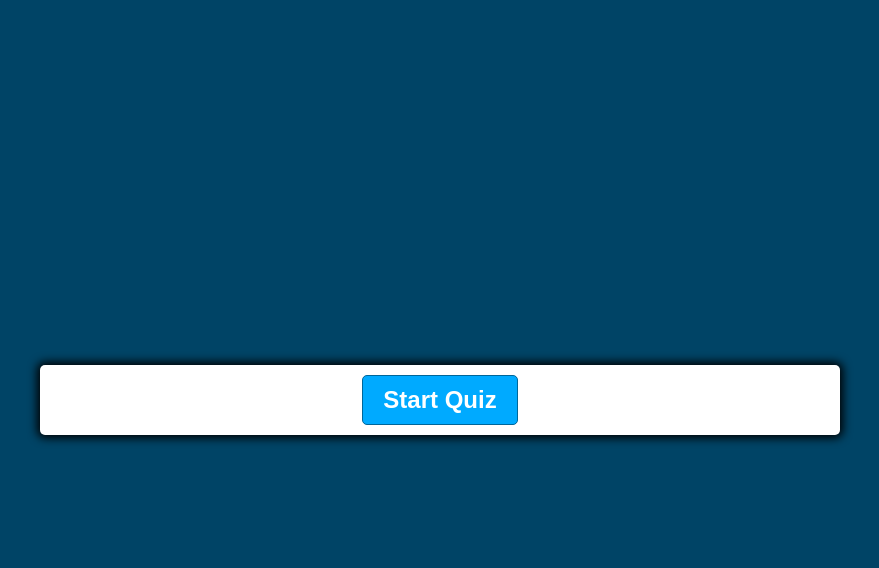
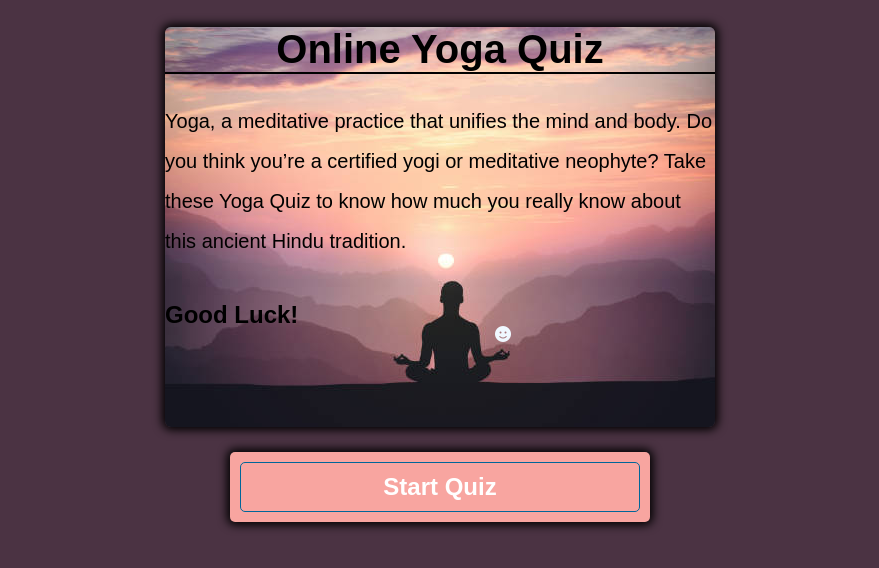
Before and after one commit to VitalijusSeskovas/practice_2_project, a plain HTML site: page index.html in a window 1280 px wide. Shown: the whole page, without its empty margins (200-1079 px from the left). Drawn offline with Linux system fonts and the light colour scheme; a web font is replaced by a local one.

Commit message:
Add last code before submit

```diff
--- a/assets/css/style.css
+++ b/assets/css/style.css
@@ -1,11 +1,5 @@
 /* Google Fonts */
 @import url('https://fonts.googleapis.com/css2?family=Macondo&family=Poppins:ital,wght@1,200&display=swap');
-
-/**/
-*, *::before, *::after {
-    box-sizing: border-box;
-    font-family: Macondo, sans-serif;
-}
 
 :root {
     --hue-neutral: 200;
@@ -14,32 +8,58 @@
 }
 
 body {
-    --hue: var(--hue-neutral);
     margin: 0;
     padding: 0;
-    display: flex;
-    width: 100vw;
-    height: 100vh;
+    width: 100%;
     justify-content: center;
     align-items: center;
-    background-color: hsl(var(--hue), 100%, 20%);
+    font-family: 'Macondo', sans-serif;
+    background-color: #4b3343;
 }
 
-body.correct {
-    --hue: var(--hue-correct);
+.info-box {
+    margin: 2% auto;
+    width: 550px;
+    height: 400px;
+    font: #fff;
+    border-radius: 6px;
+    box-shadow: 0 0 10px 3px;
+    background: url('../images/background4.jpg') no-repeat center center;
 }
 
-body.wrong {
-    --hue: var(--hue-wrong);
+h1 {
+    font-size: 40px;
+    color: #000;
+    text-align: center;
+    border-bottom: 2px solid #000000;
+}
+h2 {
+    float: left;
+    color: #000000;
+}
+
+p {
+    line-height: 40px;
+    color: #000000;
+    font-size: 20px;
+}
+
+.info {
+    text-align: center;
+    color: aliceblue;
+    margin: 4% auto;
+    padding: 1% 60%;
+
 }
 
 .container {
-    width: 800px;
+    width: 400px;
     max-width: 80%;
-    background-color: #fff;
+    background-color: #f8a5a0;
     border-radius: 5px;
     padding: 10px;
     box-shadow: 0 0 10px 3px;
+    margin: auto;
 }
 
 .btn-grid {
@@ -61,7 +81,7 @@ body.wrong {
 
 .btn:hover {
     border-color: #1b0735;
-    color: #1b0735;
+    color: #000000;
 }
 
 .btn.correct {
@@ -73,10 +93,21 @@ body.wrong {
     --hue: var(--hue-wrong);
 }
 
-.start-btn, .next-btn {
+.start-btn {
     font-size: 1.5rem;
     font-weight: bold;
     padding: 10px 20px;
+    color: #ffffff;
+    background-color: #f8a5a0;
+    width: 100%;
+}
+
+.next-btn {
+    font-size: 1.5rem;
+    font-weight: bold;
+    padding: 10px 20px;
+    color: #ffff;
+    background-color: #f8a5a0;
 }
 
 .controls {
--- a/index.html
+++ b/index.html
@@ -14,8 +14,25 @@
 </head>
 
 <body>
-<!-- <img class="hero" src="assets/images/background.jpg" alt="heroImage"> -->
-
+    <!-- Info box -->
+    <div class="info-box">
+        <div class="info-title">
+            <h1>Online Yoga Quiz</h1>
+        </div>
+        <div class="info-list">
+            <p>
+                Yoga, a meditative practice that unifies the mind and body.
+                Do you think you’re a certified yogi or meditative neophyte?
+                Take these Yoga Quiz to know how much you really know about this ancient
+                Hindu tradition.
+            </p><h2>Good Luck!</h2>
+            <br>
+            <div class="info">
+                <i class="fa-solid fa-face-smile"></i>
+            </div>
+        </div>
+    </div>
+    <!-- Quiz container  -->
     <div class="container">
         <div id="question-container" class="hide">
             <div id="question">Question</div>
@@ -30,28 +47,23 @@
             <button id="start-btn" class="start-btn btn">Start Quiz</button>
             <button id="next-btn" class="next-btn btn hide">Next</button>
         </div>
+
+        <!-- Results box -->
+        <!-- <div class="resultBox">
+    <div class="icon">
+        <i class="fa-solid fa-face-smile-beam"></i>
     </div>
-    <!-- Start quiz section -->
-<!-- Guide box -->
-<!--<div id="guide">
-        <h2>To make more interesting here some rules for this quiz!</h2>
-       <h4>1. You will have only <span style="color:#ff0800">15 seconds</span> per each question to select
-            your answer.</h4>
-    <h4>2. You have only one chance to pick your answer.</h4>
-    <h4>3. You can't select you option once time goes off.</h4>
-    <h4>4. You can't exit the Quiz while you're playing.</h4>
-    <h4>5. You'll get points on the of your correct answer.</h4>
-    <div class="button">
-        <button id="exit">Exit</button>
-        <button id="continue">Continue</button>
+    <div class="completeText">
+        <h3>You've completed the Quiz!</h3>
     </div>
-    <div class="icon"><i class="fa-solid fa-face-smile"></i></div>
-        <div class="info">
-            <h3>Good Luck!</h3>
+    <div class="scoreText">
+        <h3>Well done</h3>, You got <p>4</p> out of <p>5</p>
     </div>
-</div> -->
-
-    <!-- Quiz section -->
+    <div class="buttons">
+        <button class="restart">Replay Quiz</button>
+        <button class="quit">Quit Quiz</button>
+    </div>-->
+    </div>
 </body>
 
 </html>
```
Also changed, not shown: assets/images/background3.jpg (added), assets/images/background4.jpg (added), assets/js/script.js (line endings or trailing spaces). Lines whose indentation alone changed are shown as unchanged.
